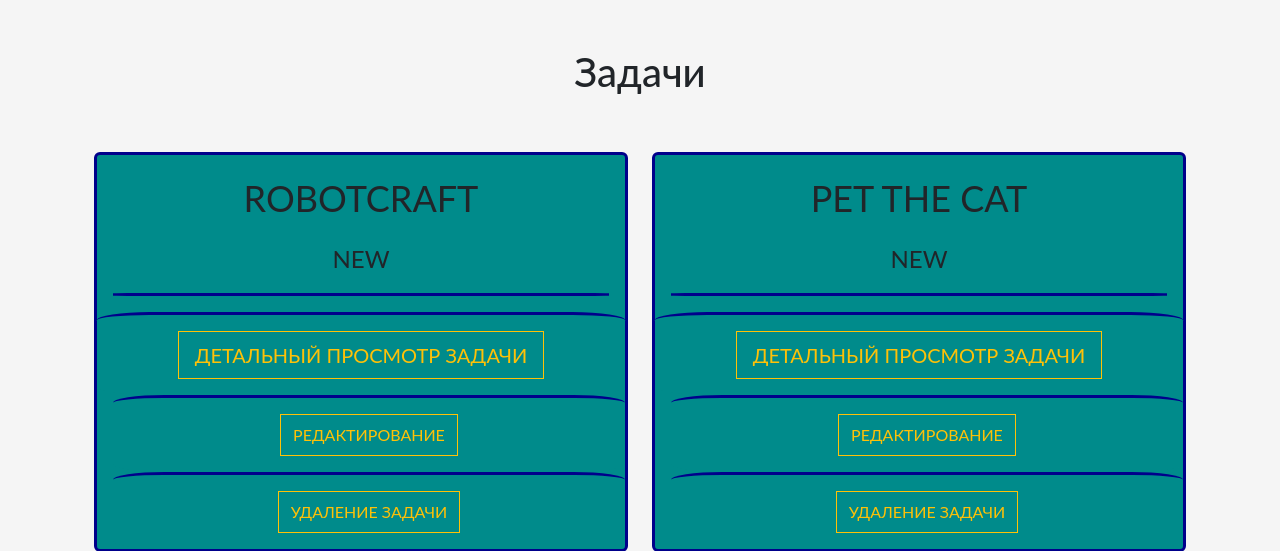
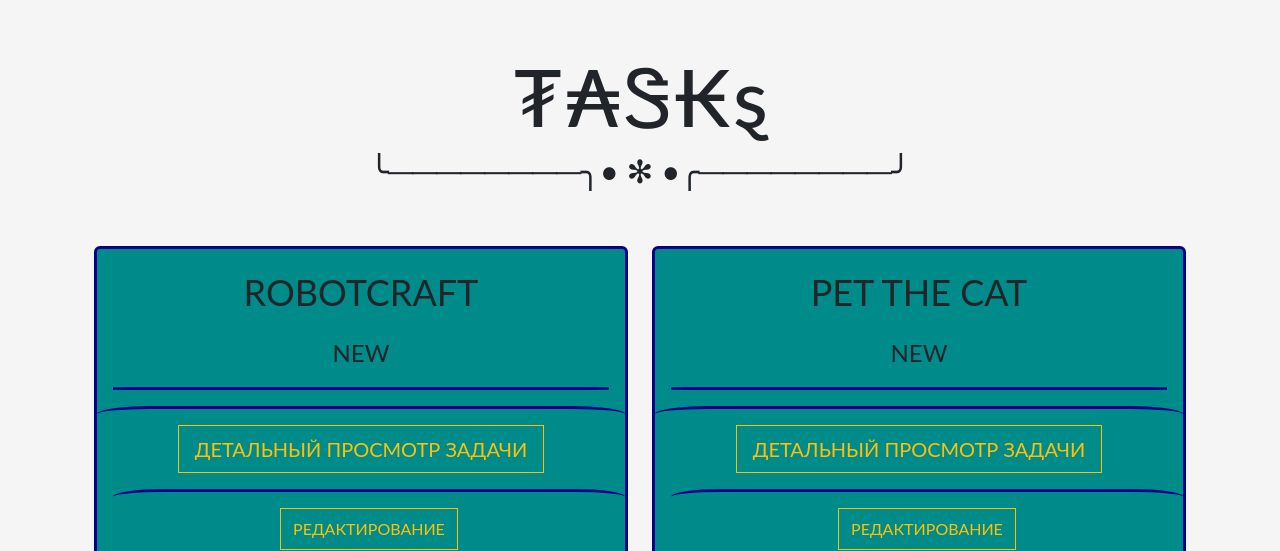
Before and after one commit to PandoraGrims/To-Do-list-boris, a Django app: page / in a window 1280 px wide. Shown: the part 56-607 px from the top of the page. Run offline with Django 4.2, Linux system fonts and the light colour scheme; data comes from the database, SQL or seed files in the repository.

Commit message:
Украсил главную страницу

```diff
--- a/source/webapp/templates/index.html
+++ b/source/webapp/templates/index.html
@@ -6,14 +6,17 @@
 {% endblock %}
 
 {% block content %}
-
-        <h1 class="head-our-works text-center pt-5 pb-5">Задачи</h1>
+    <div class="title_head text-center pt-5 pb-5">
+        <h1 class="head-our-works" style="font-size: 80px">₮₳Ꮥ₭ȿ</h1>
+        <h2>╰────────╮• ✻ •╭────────╯</h2>
+    </div>
     <div class="container text-center">
         <div class="container-our-works pb-5">
             <div class="row row-cols-1 row-cols-md-2 g-4">
                 {% for task in tasks %}
                     <div class="col-xxl-4 col-lg-6 col-sm-12">
-                            <div class="card card-our-works h-100" style="border: 3px solid darkblue; background-color: darkcyan">
+                        <div class="card card-our-works h-100"
+                             style="border: 3px solid darkblue; background-color: darkcyan">
                             <div class="card-body ">
                                 <p class="card-text card-text-1 text-uppercase"
                                    style="font-size: 36px;">{{ task.title }}</p>
@@ -36,7 +39,7 @@
                                     Редактирование
                                 </button>
                             </a>
-                                <a class="card-link pt-3 pb-3" href="{% url "task_delete_view" task.pk  %}"
+                            <a class="card-link pt-3 pb-3" href="{% url "task_delete_view" task.pk %}"
                                style="border-top: 3px solid darkblue;border-radius: 10%; background-color: darkcyan">
                                 <button type="submit"
                                         class="btn btm-input btn-outline-warning btn-md py-2  text-uppercase rounded-0">
```
Lines whose indentation alone changed are shown as unchanged.
